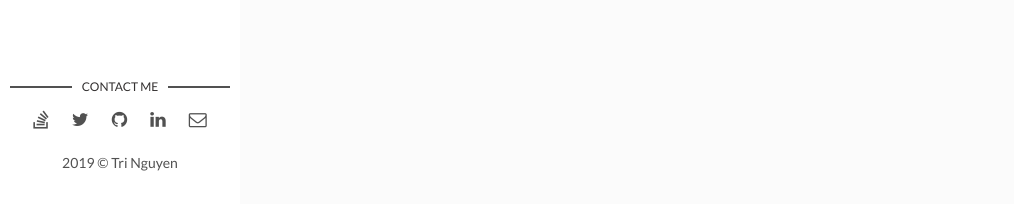
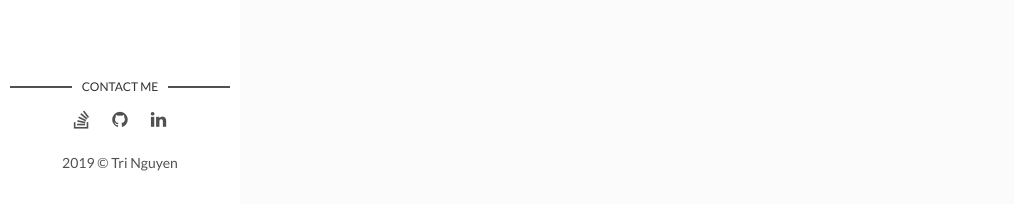
Before and after one commit to trinnguyen/trinnguyen.github.io, a Jekyll site: the page built from _posts/2019-08-18-tinytimer.md, in a window 1280 px wide. Shown: the part 693-897 px from the top of the page, without its empty margins (0-1014 px from the left). Built offline with Jekyll 4.4.1, drawn with Linux system fonts in a browser that asks for light colours; comment, search, counter and statistics services are not loaded.

Commit message:
update social contacts

```diff
--- a/_config.yml
+++ b/_config.yml
@@ -13,11 +13,11 @@ author: Tri Nguyen # add your name
 author-img: trinnguyen.jpg # add your photo
 about-author: I am a software engineer focusing on .Net cross-platform apps development (Xamarin).
 social-cv: https://stackoverflow.com/cv/tringuyen
-social-twitter: trinnguyen # add your Twitter handle
+social-twitter:  # add your Twitter handle
 # social-facebook: # add your Facebook handle
 social-github: trinnguyen # add your Github handle
 social-linkedin: trinnguyen # add your Linkedin handle
-social-email: me@trinnguyen.com # add your Email address
+social-email:  # add your Email address
 
 # Disqus
 discus-identifier: trinnguyen # add your discus identifier
--- a/_layouts/main.html
+++ b/_layouts/main.html
@@ -23,24 +23,18 @@ layout: default
 
         {% if site.social-twitter %}
           <li><a href="https://twitter.com/{{ site.social-twitter }}" target="_blank"><i class="fa fa-twitter" aria-hidden="true"></i></a></li>
-        {% else %}
-          <li><a href="https://twitter.com/artemsheludko_" target="_blank"><i class="fa fa-twitter" aria-hidden="true"></i></a></li>
         {% endif %}
 
         {% if site.social-github %}
           <li class="github"><a href="https://github.com/{{site.social-github}}" target="_blank"><i class="fa fa-github"></i></a></li>
-        {% else %}
-          <li class="github"><a href="https://github.com/" target="_blank"><i class="fa fa-github" aria-hidden="true"></i></a></li>
         {% endif %}
+
         {% if site.social-linkedin %}
-          <li class="linkedin"><a href="https://in.linkedin.com/in/{{site.social-linkedin}}" target="_blank"><i class="fa fa-linkedin"></i></a></li>
-        {% else %}
           <li class="linkedin"><a href="https://in.linkedin.com/" target="_blank"><i class="fa fa-linkedin" aria-hidden="true"></i></a></li>
         {% endif %}
+
         {% if site.social-email %}
           <li class="email"><a href="mailto:{{site.social-email}}"><i class="fa fa-envelope-o"></i></a></li>
-        {% else %}
-          <li class="email"><a href="mailto:example.david@blog.com"><i class="fa fa-envelope-o" aria-hidden="true"></i></a></li>
         {% endif %}
       </ul>
     </section> <!-- End Section Contact -->
```
